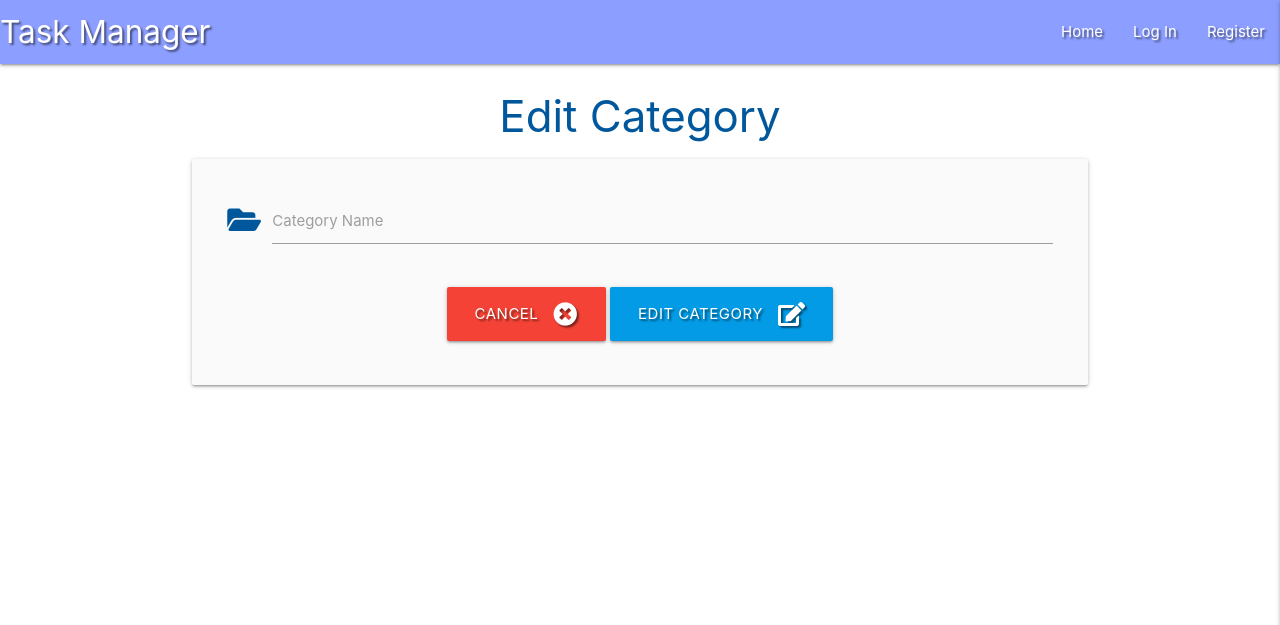
After one commit to ANDREWAHN-UK/Mini-Project-Task-Manager, a Flask app: template templates/edit_category.html in a window 1280 px wide. The commit adds this page. Shown: the top 625 px of the page. Run offline with Flask 2, Linux system fonts and the light colour scheme; the template is opened without the code that fills it, so the values that code supplies are empty; some libraries are stand-ins or nearby versions.

Commit message:
templates - added edit_categories.html; updated categories.html

```diff
--- a/templates/categories.html
+++ b/templates/categories.html
@@ -20,7 +20,7 @@
 
             </div>
             <div class="card-action">
-                <a href="#"class="btn-small green accent-4">Edit </a>
+                <a href="{{ url_for('edit_category', category_id=category._id) }}"class="btn-small green accent-4">Edit </a>
                 <a href="#"  class="btn-small light-blue lighten-1">Delete </a>
             </div>
         </div>
--- /dev/null
+++ b/templates/edit_category.html
@@ -0,0 +1,33 @@
+{% extends "base.html" %}
+{% block content %}
+
+    <h3 class="light-blue-text text-darken-4 center-align">Edit Category</h3>
+
+    <div class="row card-panel grey lighten-5">
+        <form class="col s12" method="POST" action="{{ url_for('edit_category', category_id=category._id) }}">
+
+            <!-- Category name -->
+            <div class="row">
+                <div class="input-field col s12">
+                    <i class="fas fa-folder-open prefix light-blue-text text-darken-4"></i>
+                    <input id="category_name" name="category_name" minlength="3" maxlength="25"
+                        type="text" value="{{ category.category_name  }}" class="validate" required>
+                    <label for="category_name">Category Name</label>
+                </div>
+            </div>
+
+            <!-- submit button -->
+            <div class="row">
+                <div class="col s12 center-align">
+                    <a href="{{ url_for('get_categories')  }}" class="btn-large red text-shadow">
+                        Cancel <i class="fas fa-times-circle right"></i>
+                    </a>
+                    <button type="submit" class="btn-large light-blue darken-1 text-shadow">
+                        Edit Category <i class="fas fa-edit right"></i>
+                    </button>
+                </div>
+            </div>
+        </form>
+    </div>
+
+{% endblock %}
```
